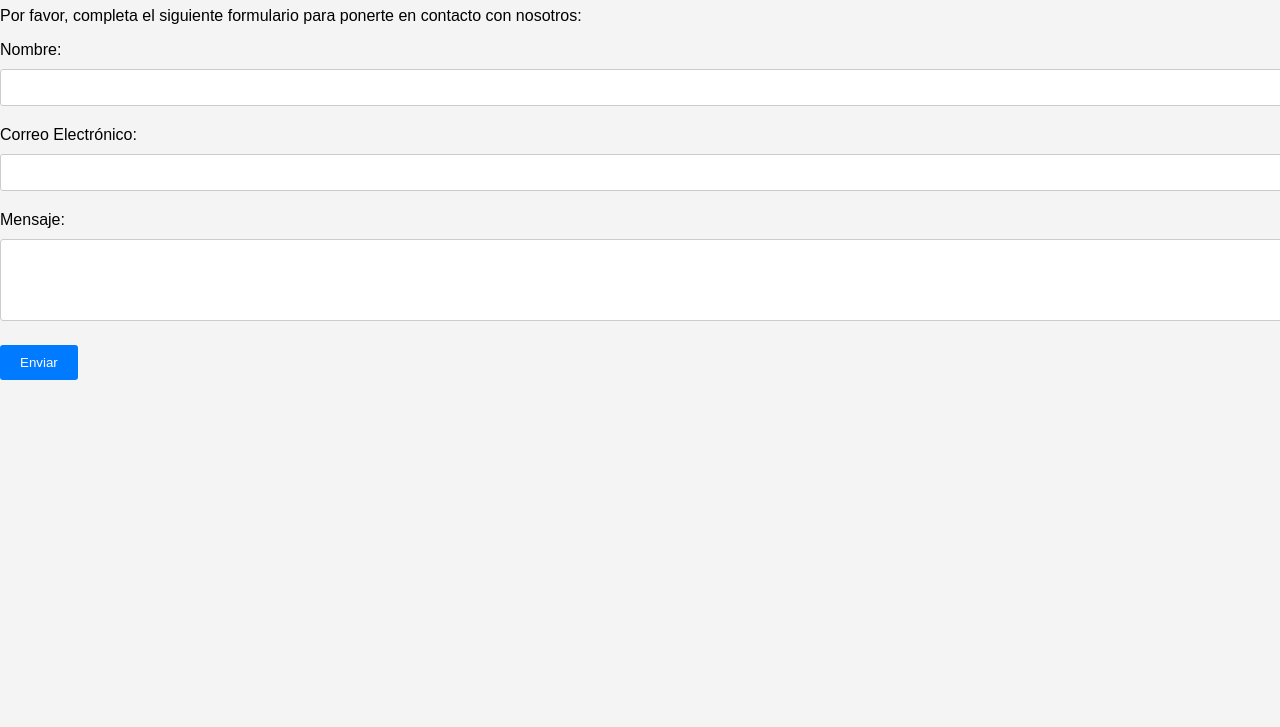
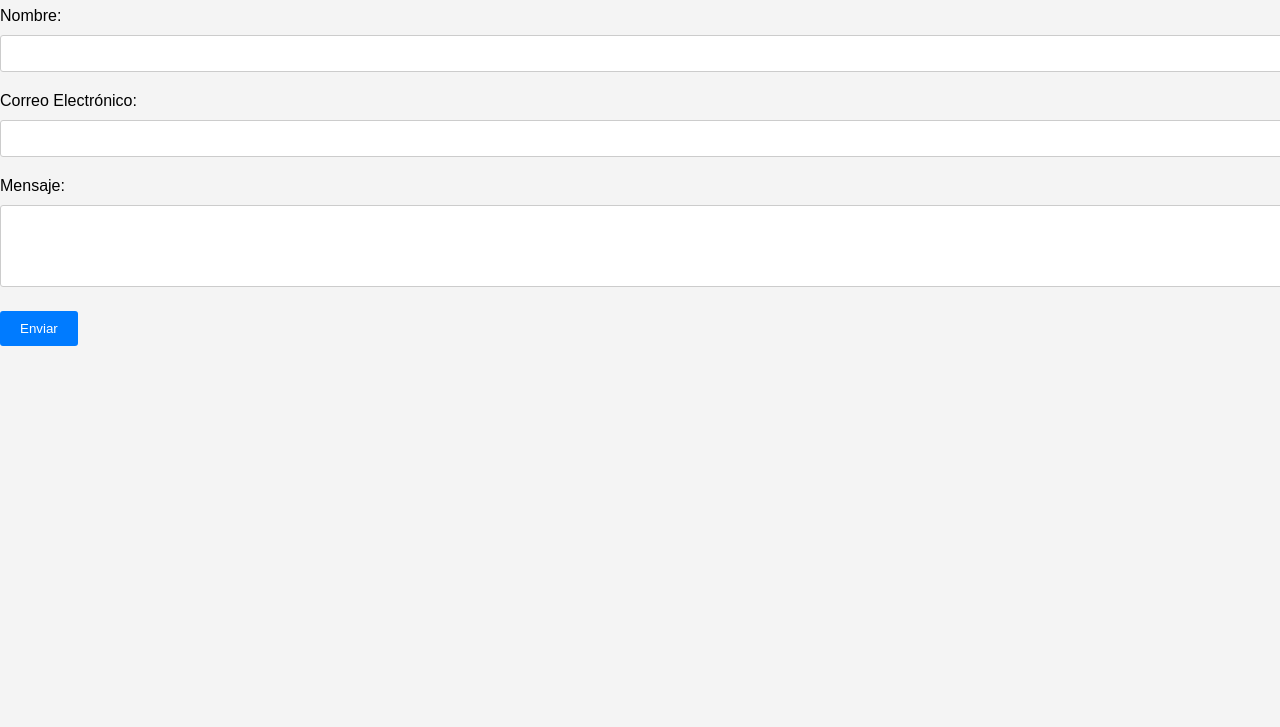
Before and after one commit to anders2D/ITP_Camilo138_TASK_1, a plain HTML site: page COMMIT/index.html in a window 1280 px wide. Shown: the part 73-800 px from the top of the page. Drawn offline with Linux system fonts and the light colour scheme.

Commit message:
Borre un texto

```diff
--- a/COMMIT/index.html
+++ b/COMMIT/index.html
@@ -16,7 +16,7 @@
 
 
     <h1>Formulario de Contacto</h1>
-    <p>Por favor, completa el siguiente formulario para ponerte en contacto con nosotros:</p>
+
 
     <form action="procesar_formulario.php" method="POST">
         <label for="nombre">Nombre:</label>
```
